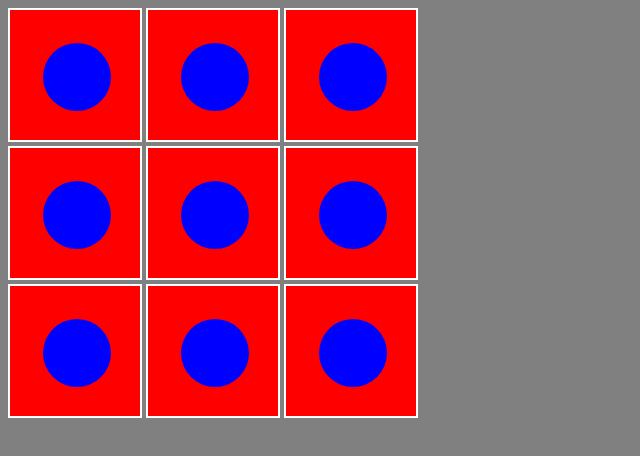
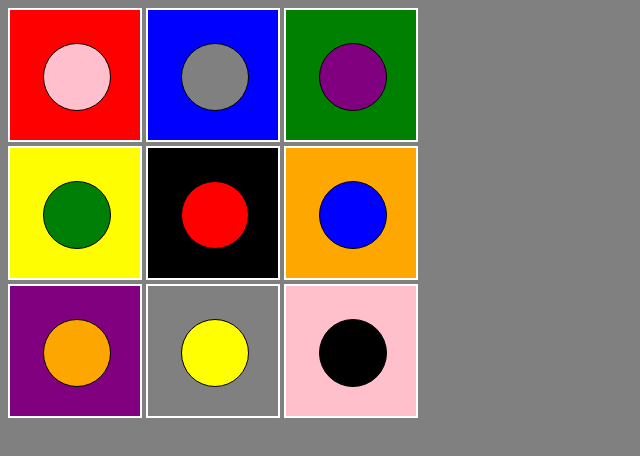
Before and after one commit to sverd1/sverd1.github.io, a plain HTML site: page zadania-domowe/zadanie-3/index.html in a window 1280 px wide. Shown: the whole page, without its empty margins (0-640 px from the left). Drawn offline with Linux system fonts and the light colour scheme.

Commit message:
dodanie wlasciwych kolorow

```diff
--- a/zadania-domowe/zadanie-3/index.html
+++ b/zadania-domowe/zadanie-3/index.html
@@ -11,41 +11,40 @@
 
 	<div class="main-container">
 
-		<div class="square">
-			<div class="circle"></div>
+		<div class="square square-1">
+			<div class="circle circle-1"></div>
 		</div>
 
-		<div class="square">
-			<div class="circle"></div>
+		<div class="square square-2">
+			<div class="circle circle-2"></div>
 		</div>
 
-		<div class="square">
-			<div class="circle"></div>
+		<div class="square square-3">
+			<div class="circle circle-3"></div>
 		</div>
 
-
-		<div class="square">
-			<div class="circle"></div>
+		<div class="square square-4">
+			<div class="circle circle-4"></div>
 		</div>
 
-		<div class="square">
-			<div class="circle"></div>
+		<div class="square square-5">
+			<div class="circle circle-5"></div>
 		</div>
 
-		<div class="square">
-			<div class="circle"></div>
+		<div class="square square-6">
+			<div class="circle circle-6"></div>
 		</div>
 
-		<div class="square">
-			<div class="circle"></div>
+		<div class="square square-7">
+			<div class="circle circle-7"></div>
 		</div>
 
-		<div class="square">
-			<div class="circle"></div>
+		<div class="square square-8">
+			<div class="circle circle-8"></div>
 		</div>
 
-		<div class="square">
-			<div class="circle"></div>
+		<div class="square square-9">
+			<div class="circle circle-9"></div>
 		</div>
 
 
--- a/zadania-domowe/zadanie-3/style.css
+++ b/zadania-domowe/zadanie-3/style.css
@@ -8,23 +8,101 @@ height: 410px;
 width: 410px;
 }
 
+/* -- wyświetlanie kwadratów --*/
 
 .square {
-	background-color: red;
-	width: 130px;
+ 	width: 130px;
 	height: 130px;
 	border: 2px solid #ffffff;
  	display: inline-block;
 }
 
+/* -- wyświetlanie okręgów -- */
+
 .circle {
 	width: 66px;
 	height: 66px;
-	background-color: blue;
-	border: 1px solid #0000;
+	border: 1px solid #000000;
+	background-color: #000000;
 	border-radius: 50%;
 	position: relative;
 	left: 25%;
 	top: 25%;
 
 }
+
+/* -- kolory kwadratów -- */
+
+ .square-1 {
+	background-color: #FE0000;
+}
+
+.square-2 {
+	background-color: #0000FE;
+}
+
+.square-3 {
+	background-color: #008000;
+}
+
+.square-4 {
+	background-color: #FFFD02;
+}
+
+.square-5 {
+	background-color: #000000;
+}
+
+.square-6 {
+	background-color:#FEA700;
+}
+
+.square-7 {
+	background-color: #81007F;
+}
+
+.square-8 {
+	background-color:	#808080;
+}
+
+.square-9 {
+	background-color:	#FFC0CB;
+}
+
+/* -- kolory okręgów -- */
+
+.circle-1 {
+	background-color:	#FFBFCD;
+}
+
+.circle-2 {
+	background-color: #808080;
+}
+
+.circle-3 {
+	background-color:	#81007F;
+}
+
+.circle-4 {
+	background-color: #007F07;
+}
+
+.circle-5 {
+	background-color: #FE0000;
+}
+
+.circle-6 {
+	background-color:	#0000FE;
+}
+
+.circle-7 {
+	background-color: #FDA600;
+}
+
+.circle-8 {
+	background-color: #FFFF01;
+}
+
+.circle-9 {
+	background-color:	#000000;
+}
```
